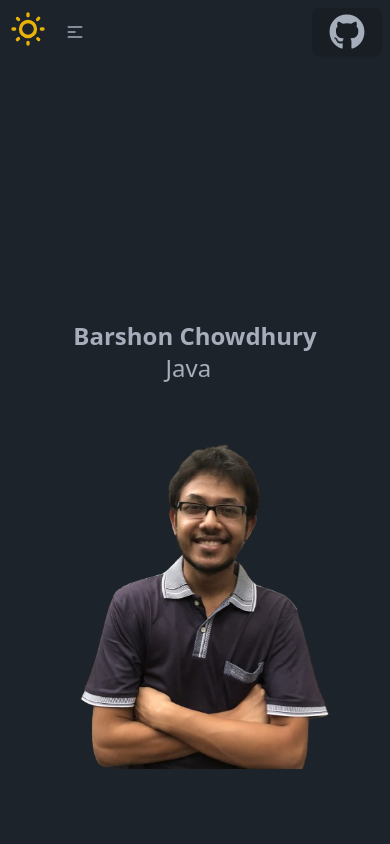
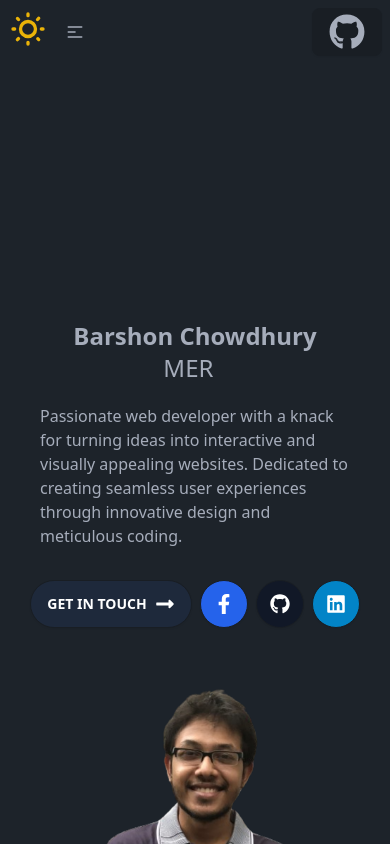
Before and after one commit to Barshonwebdev/Barshon-Portfolio, a React (Vite) app: page / in a window 390 px wide. Shown: the top 844 px of the page. Built offline with nearby package versions, Linux system fonts and the light colour scheme; some icons are missing.

Commit message:
homepage complete with intro and links (responsive)

```diff
--- a/src/components/Home.jsx
+++ b/src/components/Home.jsx
@@ -2,12 +2,18 @@ import { FaComputer } from "react-icons/fa6";
 import propic from '../assets/35052794_1797074400376044_5098867496002256896_n-removebg-preview.png'
 import TypeWriterAnimation from "./TypeWriterAnimation";
 import { Slide } from "react-awesome-reveal";
+import { FaLongArrowAltRight } from "react-icons/fa";
+import { FaFacebookF } from "react-icons/fa";
+import { FaGithub } from "react-icons/fa";
+import { FaLinkedin } from "react-icons/fa";
+
+
 
 const Home = () => {
     return (
-      <div className="flex flex-col md:flex-row">
-        <Slide direction="left">
-          <div className="flex flex-col justify-center items-center mx-10 mt-32 mb-10 lg:m-44">
+      <div className="flex flex-col md:flex-row items-center">
+        <Slide className="lg:w-1/2" direction="left">
+          <div className="flex flex-col justify-center items-center mx-10 mt-32 mb-10 ">
             <FaComputer className="text-9xl"></FaComputer>
             <h2 className="lg:text-4xl text-2xl font-bold">
               Barshon Chowdhury
@@ -15,10 +21,45 @@ const Home = () => {
             <h3>
               <TypeWriterAnimation></TypeWriterAnimation>
             </h3>
+            <div className="mt-5 lg:px-14 ">
+              Passionate web developer with a knack for turning ideas into
+              interactive and visually appealing websites. Dedicated to creating
+              seamless user experiences through innovative design and meticulous
+              coding.
+            </div>
+            <div className="mt-8 flex space-x-2 justify-center">
+              <button className="btn  hover:btn-neutral uppercase bg-slate-800 text-white rounded-badge">
+                Get in touch{" "}
+                <FaLongArrowAltRight className="text-xl"></FaLongArrowAltRight>
+              </button>
+              <button className="zoom btn btn-circle hover:btn-neutral bg-blue-600">
+                <a
+                  target="_blank"
+                  rel="noreferrer"
+                  href="https://www.facebook.com/barshon.chowdhury.5/"
+                >
+                  <FaFacebookF className="text-xl text-white"></FaFacebookF>
+                </a>
+              </button>
+              <button className="zoom btn btn-circle hover:btn-neutral bg-gray-900">
+                <a
+                  href="https://github.com/Barshonwebdev"
+                  target="_blank"
+                  rel="noreferrer"
+                >
+                  <FaGithub className="text-xl text-white"></FaGithub>
+                </a>
+              </button>
+              <button className="zoom btn btn-circle hover:btn-neutral bg-sky-600">
+                <a href="https://www.linkedin.com/in/barshon-chowdhury-a5b0791a7" target="_blank" rel="noreferrer" >
+                  <FaLinkedin className="text-xl text-white"></FaLinkedin>
+                </a>
+              </button>
+            </div>
           </div>
         </Slide>
         <Slide direction="right">
-          <div className="ml-12 ">
+          <div className="ml-10 lg:ml-20">
             <img src={propic} alt="" />
           </div>
         </Slide>
--- a/src/components/ThemeToggler.jsx
+++ b/src/components/ThemeToggler.jsx
@@ -4,6 +4,7 @@ const ThemeToggler = () => {
    const [theme, setTheme] = useState("dark");
     const handleTheme=()=>{
        setTheme(theme==='dark'? 'light' : 'dark');
+
     }
 
     useEffect(()=>{
--- a/src/index.css
+++ b/src/index.css
@@ -1,3 +1,11 @@
 @tailwind base;
 @tailwind components;
 @tailwind utilities;
+
+.zoom{
+    transform: scale(1);
+}
+
+.zoom:hover{
+    transform: scale(1.3);
+}
```
